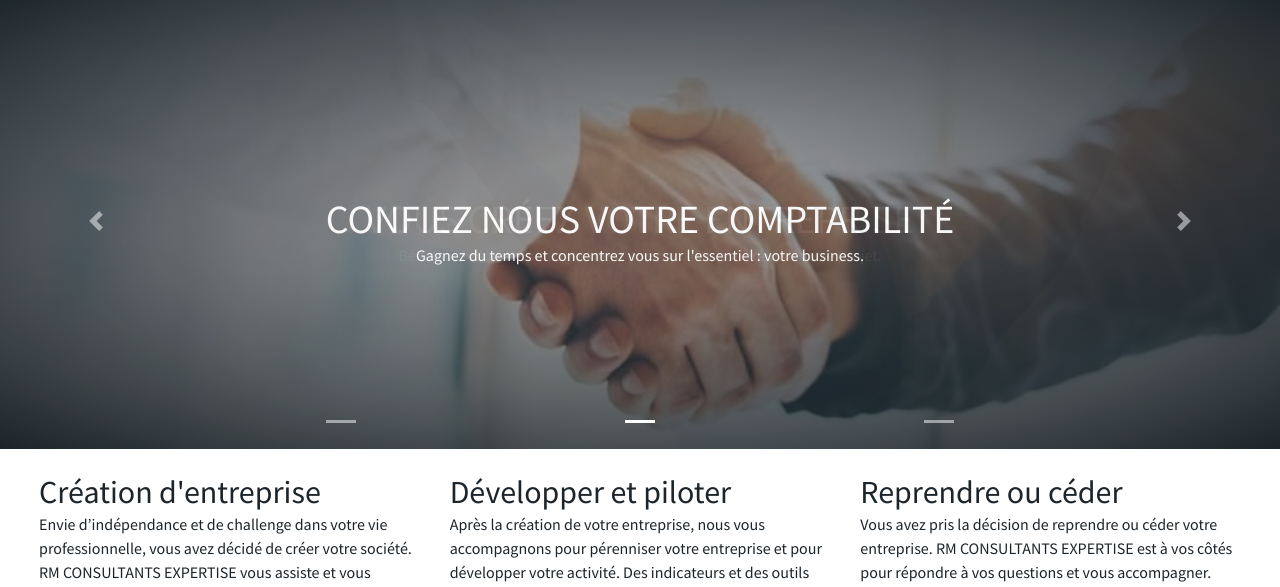
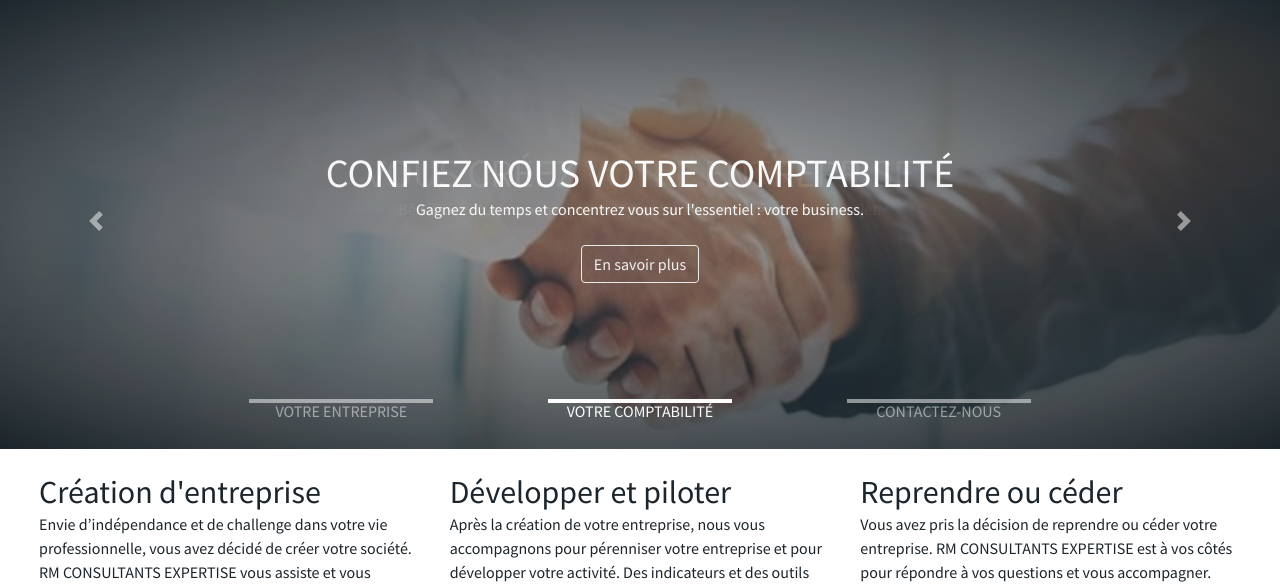
Before and after one commit to olawinski-e/RM-Consultants, a website: page index.html in a window 1280 px wide. Shown: the part 149-736 px from the top of the page. Drawn offline with nearby package versions, Linux system fonts and the light colour scheme.

Commit message:
slider ok

```diff
--- a/index.html
+++ b/index.html
@@ -186,12 +186,16 @@
       >
         <ol class="carousel-indicators">
           <li data-target="#carousel" data-slide-to="0" class="active">
-            <p>hello</p>
+            <span>Votre entreprise</span>
           </li>
 
-          <li data-target="#carousel" data-slide-to="1"><p>hello</p></li>
+          <li data-target="#carousel" data-slide-to="1">
+            <span>VOTRE COMPTABILITÉ</span>
+          </li>
 
-          <li data-target="#carousel" data-slide-to="2"><p>hello</p></li>
+          <li data-target="#carousel" data-slide-to="2">
+            <span>CONTACTEZ-NOUS</span>
+          </li>
         </ol>
         <div class="carousel-inner">
           <div class="carousel-item active">
@@ -207,6 +211,9 @@
                 Bénéficiez d'un accompagnement personnalisé pour réussir votre
                 projet.
               </p>
+              <button class="btn border border-light mt-4">
+                <a href="#">En savoir plus</a>
+              </button>
             </div>
           </div>
           <div class="carousel-item">
@@ -222,6 +229,9 @@
                 Gagnez du temps et concentrez vous sur l'essentiel : votre
                 business.
               </p>
+              <button class="btn border border-light mt-4">
+                <a href="#">En savoir plus</a>
+              </button>
             </div>
           </div>
           <div class="carousel-item">
@@ -236,6 +246,9 @@
               <p>
                 Nous pouvons vous aidez, contactez-nous
               </p>
+              <button class="btn border border-light mt-4">
+                <a href="#">En savoir plus</a>
+              </button>
             </div>
           </div>
         </div>
--- a/stylesheets/index.scss
+++ b/stylesheets/index.scss
@@ -119,7 +119,7 @@ body {
   }
 
   .sticky + .section1 {
-    padding-top: 80px;
+    padding-top: 100px;
   }
 
   #navbar {
@@ -249,6 +249,23 @@ body {
     }
     .carousel-indicators {
       justify-content: space-around;
+
+      li {
+        width: 184px;
+        height: 4px;
+        text-indent: 0;
+        display: block;
+        text-align: center;
+        margin-bottom: 20px;
+      }
+
+      span {
+        color: $white;
+        display: contents;
+        text-transform: uppercase;
+        opacity: 0.5;
+        transition: opacity 0.6s ease;
+      }
     }
 
     .try {
@@ -266,11 +283,26 @@ body {
     }
     .carousel-caption {
       position: absolute;
-      top: 40%;
+      top: 30%;
 
       h3 {
         text-transform: uppercase;
         font-size: 40px;
+      }
+    }
+
+    .carousel-caption {
+      .btn {
+        opacity: 0.9;
+        a {
+          color: $white;
+          text-decoration: none;
+        }
+      }
+      .btn:hover {
+        opacity: 1;
+        background-color: $blue1;
+        border: solid 1px $blue1 !important;
       }
     }
   }
```
Also changed, not shown: stylesheets/index.css.
